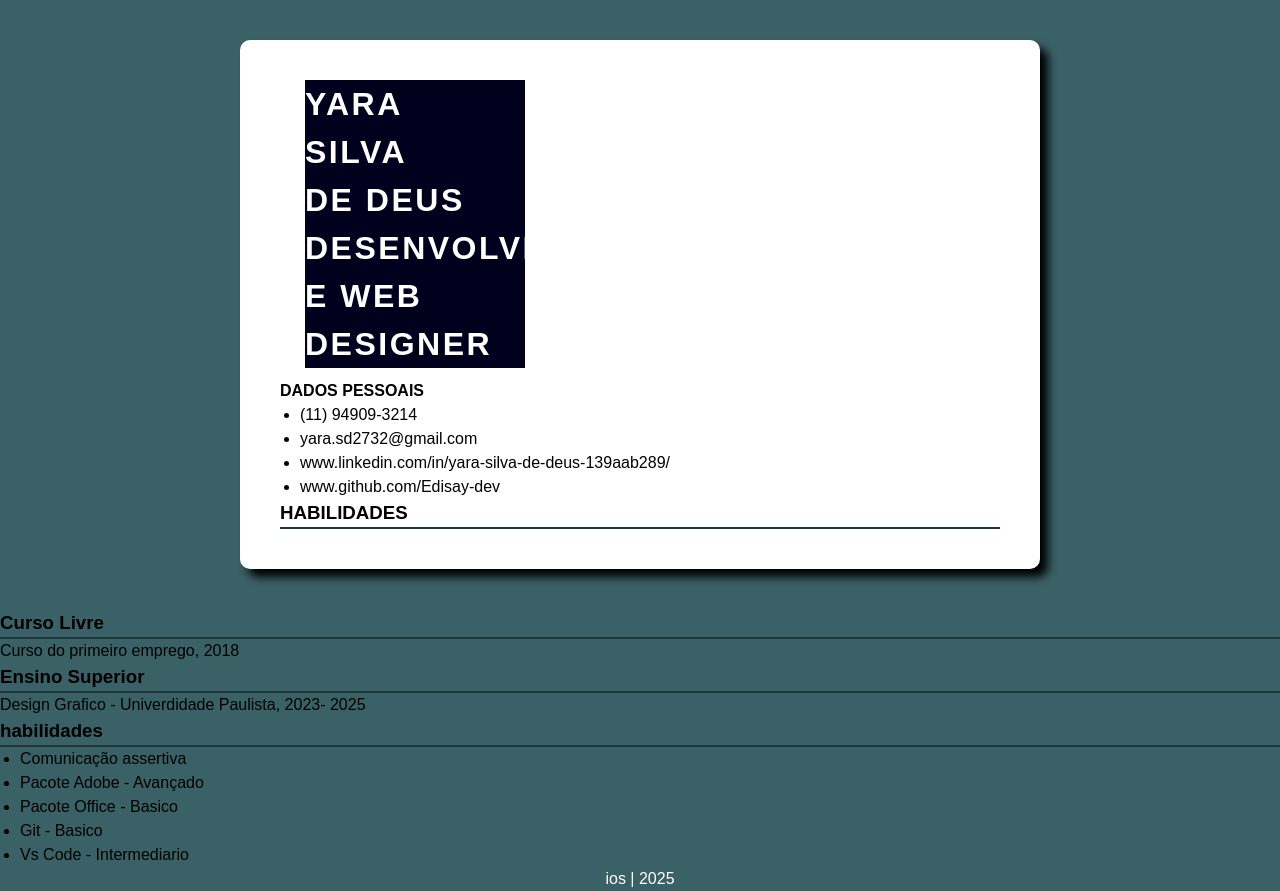
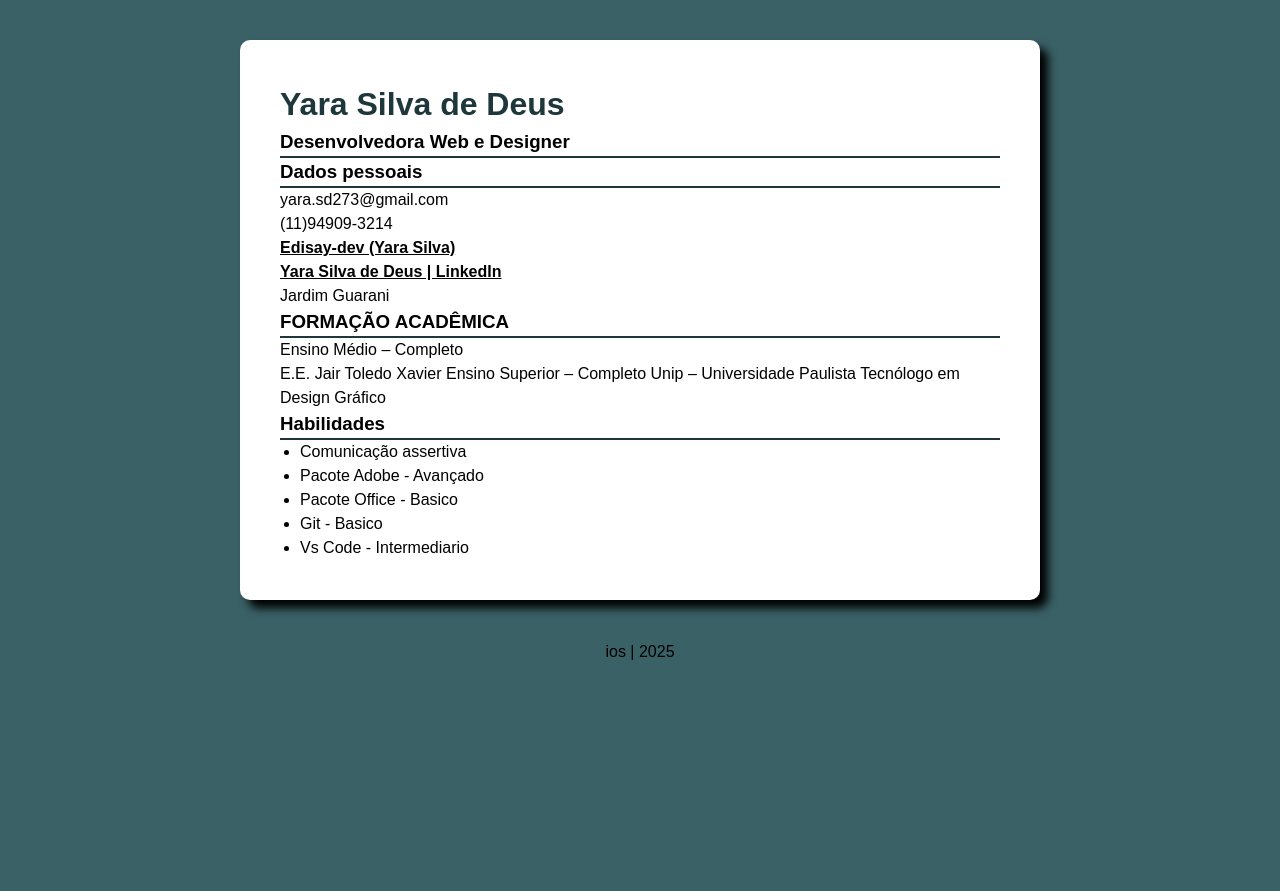
Before and after one commit to Edisay-dev/Curriculo-web-IOS, a plain HTML site: page index.html in a window 1280 px wide. After the commit the page ends 800 px from the top, so only its background shows below. Drawn offline with Linux system fonts and the light colour scheme.

Commit message:
Atualização -15/10- 20:43

```diff
--- a/index.html
+++ b/index.html
@@ -9,40 +9,35 @@
 <body>
     <div class="curriculo">
         <header>
-            <div>
-                <div id="nome">
-                  <h1 id="meuNome">YARA<br>SILVA<br>DE DEUS</h1>
-                  <h1 id="minhaProfissao">DESENVOLVEDORA <br> E WEB DESIGNER</h1>
-                </div>
+            <h1>Yara Silva de Deus</h1>
+            <h3>Desenvolvedora Web e Designer</h3>
+
         </header>
 
         <main>
-
-            <div id="coluna1">
-                <section class="dados-pessoais">
-                <h4 class="dados">DADOS PESSOAIS</h4>
-                <ul >
-                  <li>(11) 94909-3214</li>
-                  <li>yara.sd2732@gmail.com</li>
-                  <li>www.linkedin.com/in/yara-silva-de-deus-139aab289/</li>
-                  <li>www.github.com/Edisay-dev</li>
-                </ul>
-            </section>
+            <section class="dados-pessoais">
+                <h3>Dados pessoais</h3>
+                <p id="email">
+                    yara.sd273@gmail.com
                 </p>
-                <h3 class="habilidades">HABILIDADES</h3>
-              </div>
-            </div>
-
-            <section class="Formação">
-
-                <h3>Curso Livre</h3>
-                Curso  do primeiro emprego, 2018
-                <h3>Ensino Superior</h3>
-                Design Grafico - Univerdidade Paulista, 2023- 2025
+                <p id="numero">
+                    (11)94909-3214
+                </p>
+                <p id="linkedin"><strong id="docs-internal-guid-6ee14a07-7fff-a33b-111f-51b0501e3e33"><a href="https://github.com/Edisay-dev">Edisay-dev (Yara Silva)</a></strong></p>
+                <p id="Portifolio"><strong id="docs-internal-guid-35cf3812-7fff-42c0-5de3-39bc891b151d"><a href="https://www.linkedin.com/in/yara-silva-de-deus-139aab289/?originalSubdomain=br">Yara Silva de Deus | LinkedIn</a></strong></p>
+                <p id="endereco">
+                    Jardim Guarani
+                </p>
 
             </section>
+
+            <section class="formacao">
+
+                <h3>FORMAÇÃO ACADÊMICA</h3>
+                <p>Ensino Médio – Completo<br>E.E. Jair Toledo Xavier   Ensino Superior – Completo   Unip – Universidade Paulista   Tecnólogo em Design Gráfico<p>
+            </section>
             <section class="habilidades">
-                <h3>habilidades</h3>
+                <h3>Habilidades</h3>
                 <ul>
                     <li>Comunicação assertiva</li>
                     <li> Pacote Adobe - Avançado</li>
@@ -52,6 +47,9 @@
                 </ul>
 
             </section>
+
+             <section class="Formação">
+             </section>
         </main>
     </div>
 
--- a/style/style.css
+++ b/style/style.css
@@ -11,12 +11,27 @@ body{
     line-height: 1.5;
 }
 
+.nome {
+  position: relative;
+  margin-left: 25px;
+  margin-bottom: 1.5%;
+  background-color: rgb(1, 1, 29);
+  height: 29.691211%;
+  width: 220px;
+  color: white;
+  letter-spacing: 2.5px;
+}
+
 h3{
     border-bottom:2px solid #1e373a;
 }
 ul{
     margin-left: 20px;
 }
+
+a{
+	color:#000
+	}
 
 .curriculo {
     width: 800px;
@@ -29,16 +44,8 @@ ul{
 
 .rodape{
     text-align: center;
-    color: white;
 }
 
-#nome {
-    position: relative;
-    margin-left: 25px;
-    margin-bottom: 1.5%;
-    background-color: rgb(1, 1, 29);
-    height: 29.691211%;
-    width: 220px;
-    color: white;
-    letter-spacing: 2.5px;
+h1{
+  color:  #1e373a;
 }
```
